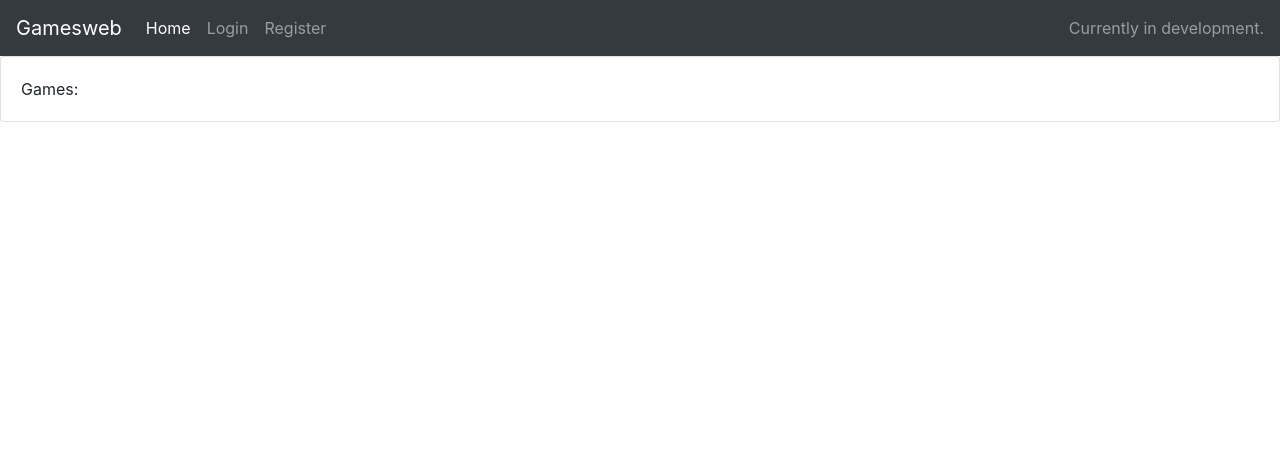
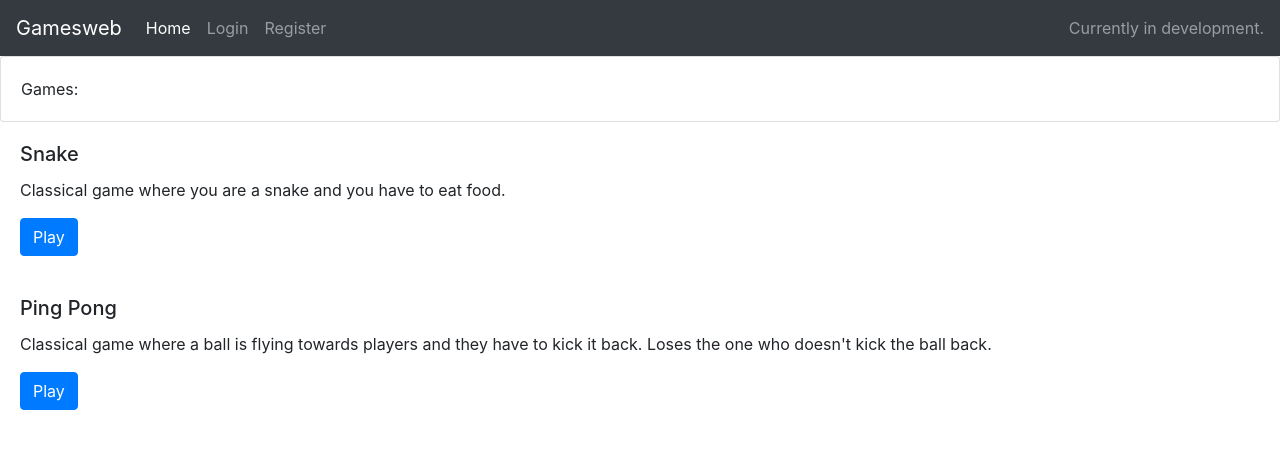
Before and after one commit to pointerboy/gameweb, a Flask app: page / in a window 1280 px wide. Shown: the top 449 px of the page. Run offline with Flask 2, Linux system fonts and the light colour scheme; some libraries are stand-ins or nearby versions.

Commit message:
Added game titles, routes, html files

```diff
--- a/app/__init__.py
+++ b/app/__init__.py
@@ -72,6 +72,14 @@ def landing():
 
     return render_template('landingpage/index.html',loggedin=loggedin)
 
+@app.route('/game/ping_pong')
+def game_ping_pong():
+    return render_template('games/pingpong.html')
+
+@app.route('/game/snake')
+def game_snake():
+    return render_template('games/snake.html')
+
 #TODO: Validate shit ton
 
 @app.route('/register', methods=['GET', 'POST'])
--- a/app/templates/landingpage/index.html
+++ b/app/templates/landingpage/index.html
@@ -46,6 +46,16 @@
                   Games:
                 </div>
               </div>
+            <div class="card-body">
+              <h5 class="card-title">Snake</h5>
+              <p class="card-text">Classical game where you are a snake and you have to eat food.</p>
+              <a href={{ url_for('game_snake') }} class="btn btn-primary">Play</a>
+            </div>
+            <div class="card-body">
+              <h5 class="card-title">Ping Pong</h5>
+              <p class="card-text">Classical game where a ball is flying towards players and they have to kick it back. Loses the one who doesn't kick the ball back.</p>
+              <a href={{ url_for('game_ping_pong') }} class="btn btn-primary">Play</a>
+            </div>
         </div>
 
     {% with messages = get_flashed_messages() %}
```
Also changed, not shown: app/templates/games/pingpong.html (added), app/templates/games/snake.html (added).
